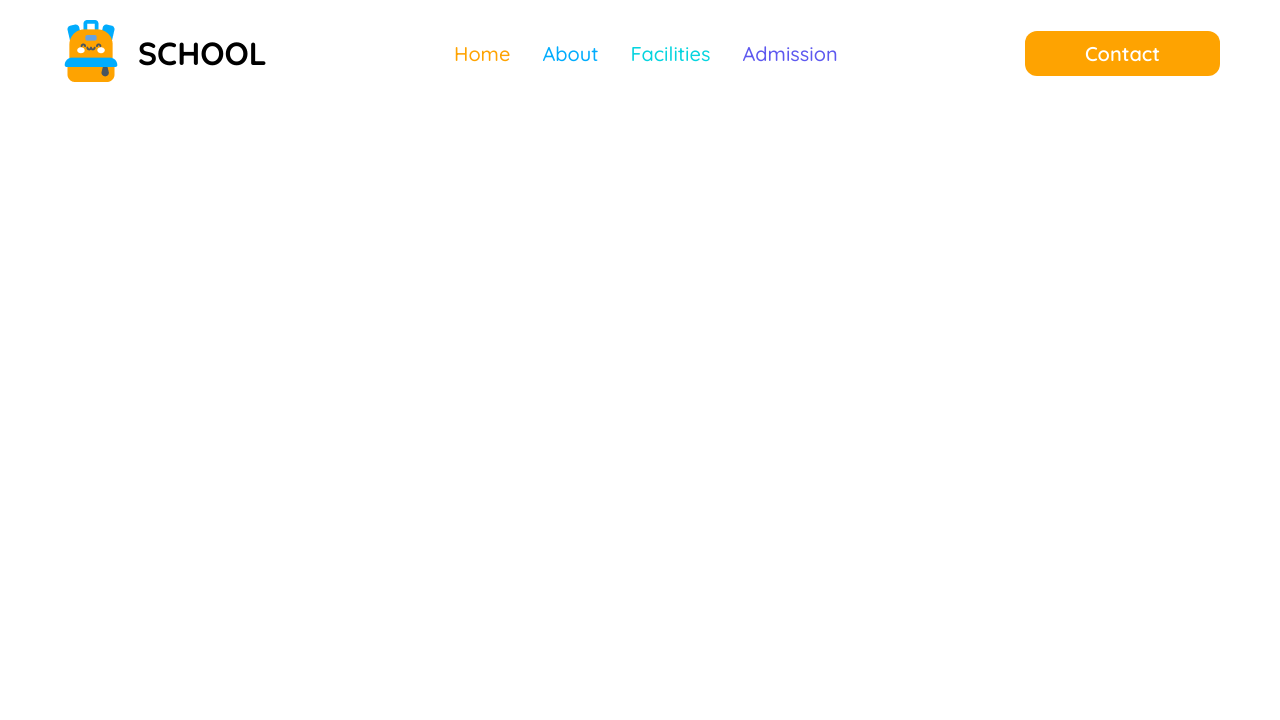
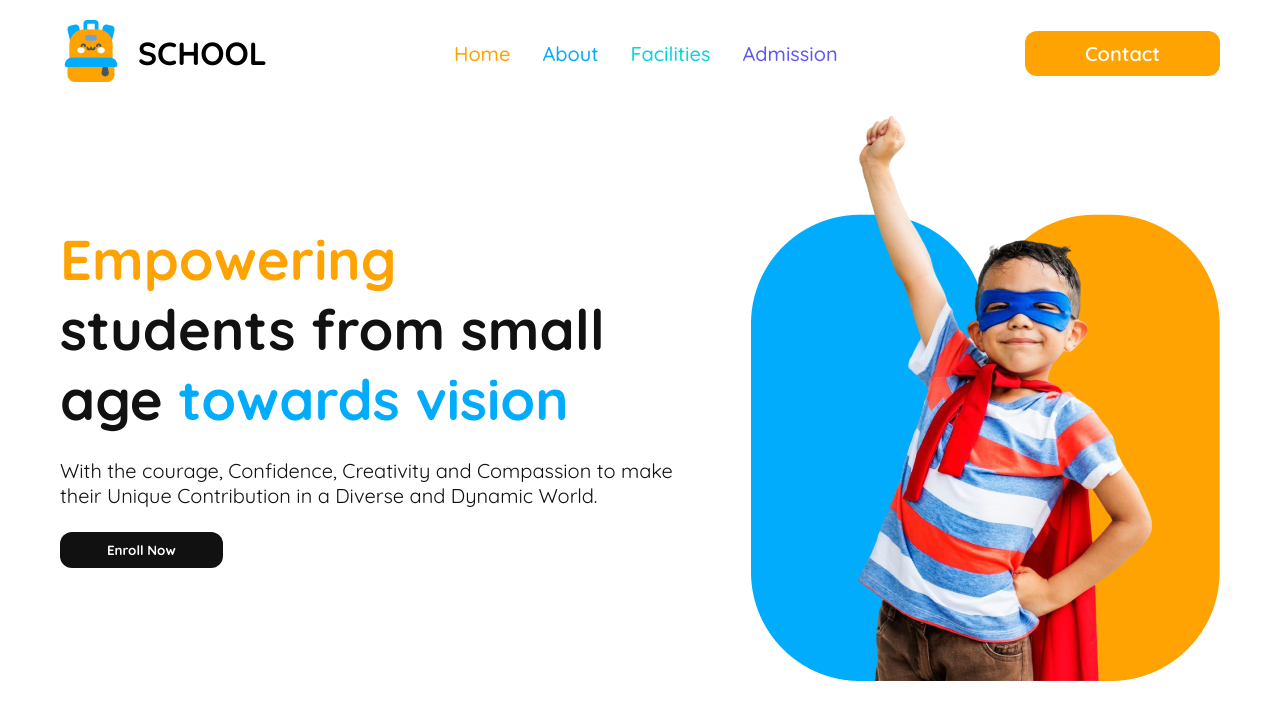
Before and after one commit to iktushar01/B11-A2-Kids-School, a plain HTML site: page index.html in a window 1280 px wide. Drawn offline with Linux system fonts and the light colour scheme.

Commit message:
added banner section stracture and sytle it for destop devices only

```diff
--- a/index.html
+++ b/index.html
@@ -44,7 +44,25 @@
     <!-- header section end -->
      <!-- main section start -->
     <main>
+        <div class="banner-section container flex">
+            <div class="banner-content">
+                <h1 class="banner-content-title">
+                 <span class="span1">Empowering</span><br>
+                 <span class="span2">students from small age</span>
+                 <span class="span3">towards vision</span>
+                </h1>
+                <p class="banner-content-text">
+                    With the courage, Confidence, Creativity and Compassion to make their Unique Contribution in a Diverse and Dynamic World.
+                </p>
+                <div class="banner-content-btn-div">
+                    <button class="banner-content-btn ">Enroll Now</button>
+                </div>
+            </div>
+            <div class="banner-content">
+                <img class="banner-content-img" src="./assets/hero-kids.png" alt="">
+            </div>
 
+        </div>
     </main>
 
     <footer>
--- a/styles/style.css
+++ b/styles/style.css
@@ -131,3 +131,51 @@ body{
     display: none;
     border: 0.5px solid rgb(254, 163, 1);
 }
+
+/* banner section style start */
+.banner-section{
+    align-items: center;
+    gap: 50px;
+}
+
+.banner-content-title{
+    font-size: 3.5rem;
+    font-weight: 700;
+    margin-bottom: 24px;
+}
+.span1{
+    color: rgb(254, 163, 1);
+}
+.span2{
+    color: rgb(17, 17, 17);
+}
+.span3{
+    color: rgb(1, 172, 253);
+}
+.banner-content-text{
+    color: rgb(17, 17, 17);
+    font-size: 1.25rem;
+    font-weight: 400;
+    margin-bottom: 24px;
+}
+
+.banner-content-btn{
+    font-family: Quicksand;
+    padding: 10px 47px;
+    border-radius: 12px;
+    background: rgb(17, 17, 17);
+    color: rgb(255, 255, 255);
+    border: none;
+    font-weight: 700;
+    cursor: pointer;
+    transition: background-color 0.3s ease-in-out;
+}
+
+.banner-content-btn:hover{
+    background-color:  rgb(254, 163, 1);
+}
+
+.banner-content-btn:active{
+    background: rgb(255, 255, 0);
+    color: rgb(0, 0, 0);
+}
```
